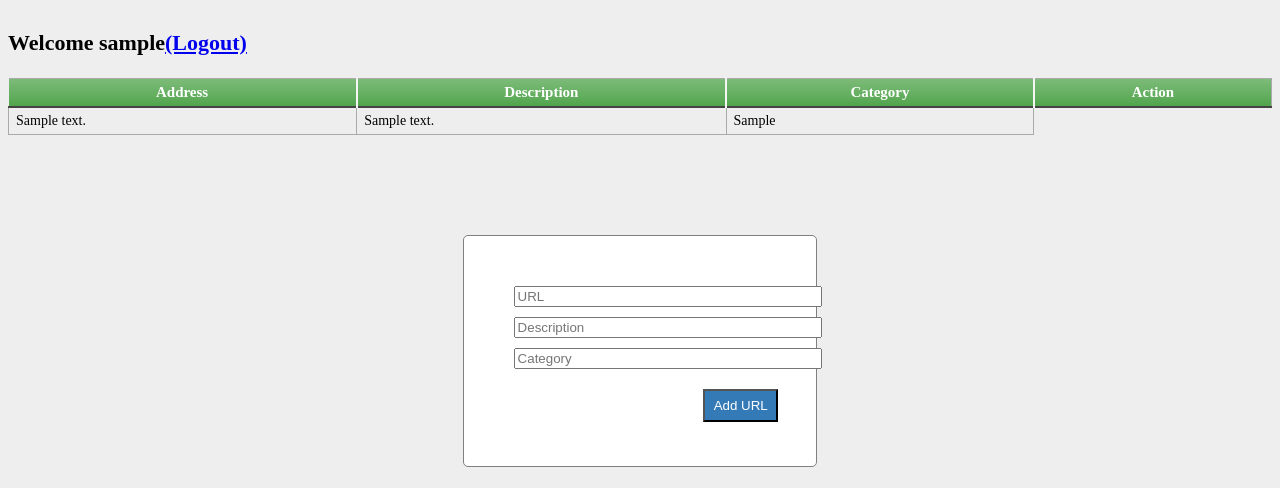
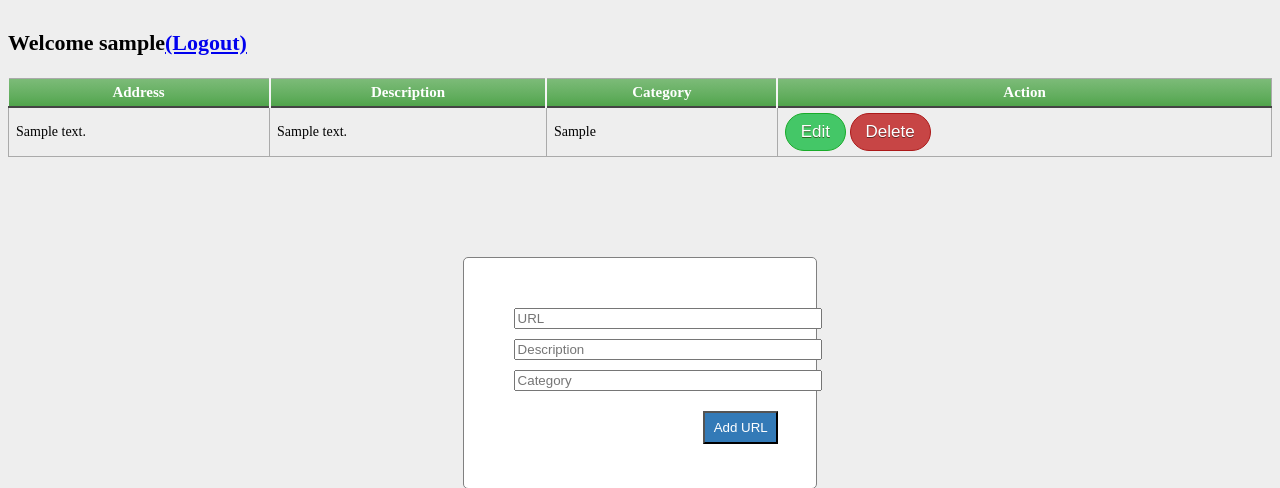
Before and after one commit to gerlindee/Web-Programming, a PHP site: page /welcome.php in a window 1280 px wide. Shown: the top 488 px of the page. Run offline with PHP 8.4, Linux system fonts and the light colour scheme; the visitor is signed in with stand-in values (Sample User, id 1); tables that the repository leaves empty or names only in its code hold one stand-in row (values such as "Sample post").

Commit message:
added delete and edit buttons

```diff
--- a/laborator_7/welcome.php
+++ b/laborator_7/welcome.php
@@ -49,6 +49,11 @@
 							<td> <?php echo $row['address']; ?> </td>
 							<td> <?php echo $row['description']; ?> </td>
 							<td> <?php echo $row['category']; ?> </td>
+							<td>
+								<a class="edit_button" href="index.php?edit=<?php echo $row['id']; ?>"> Edit </a>
+
+								<a href="table_process.php?delete=<?php echo $row['id']; ?>" class="delete_button"> Delete </a>
+							</td>
 						</tr>
 					<?php endwhile; ?>
 				</table>
```
